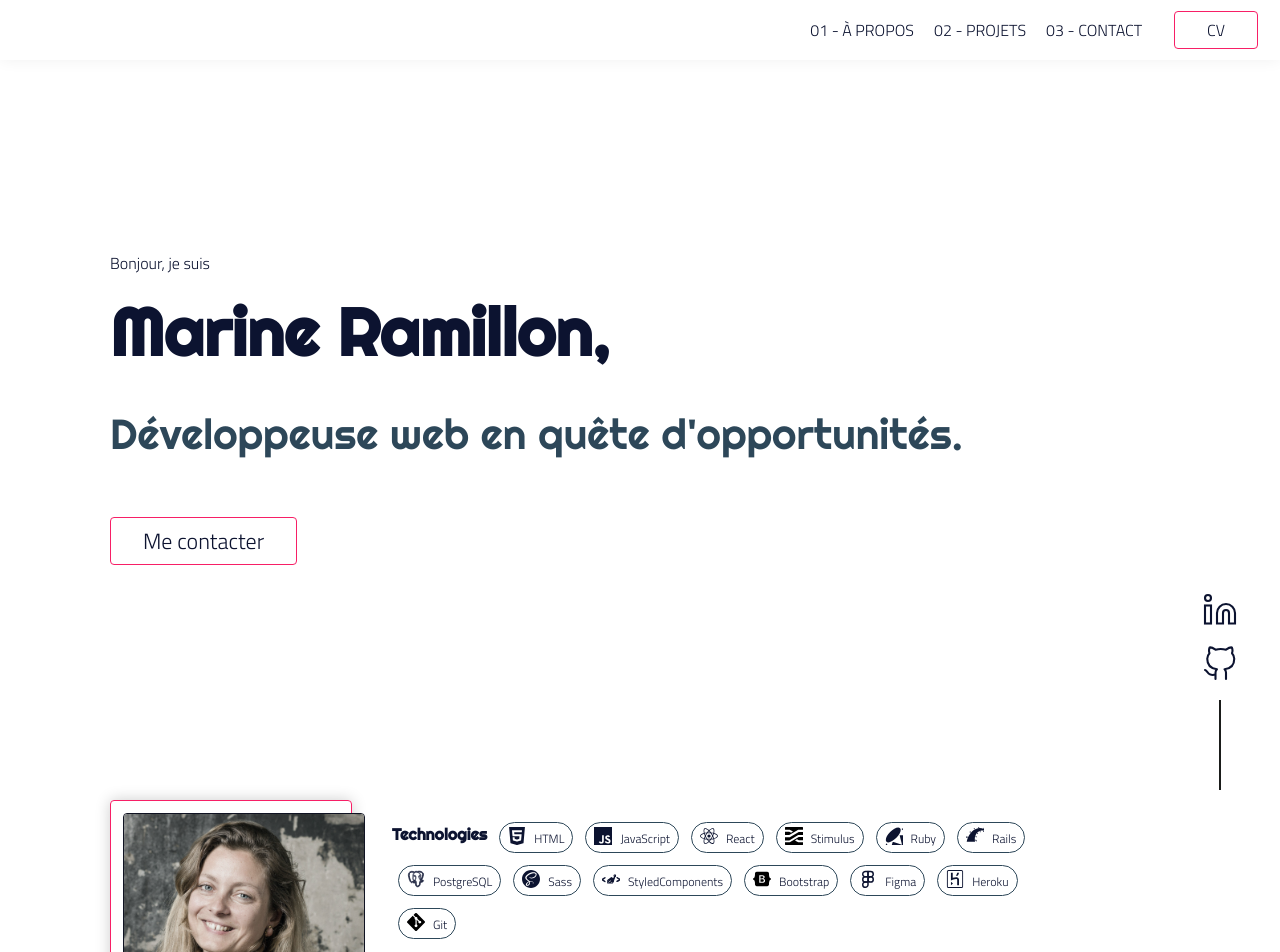
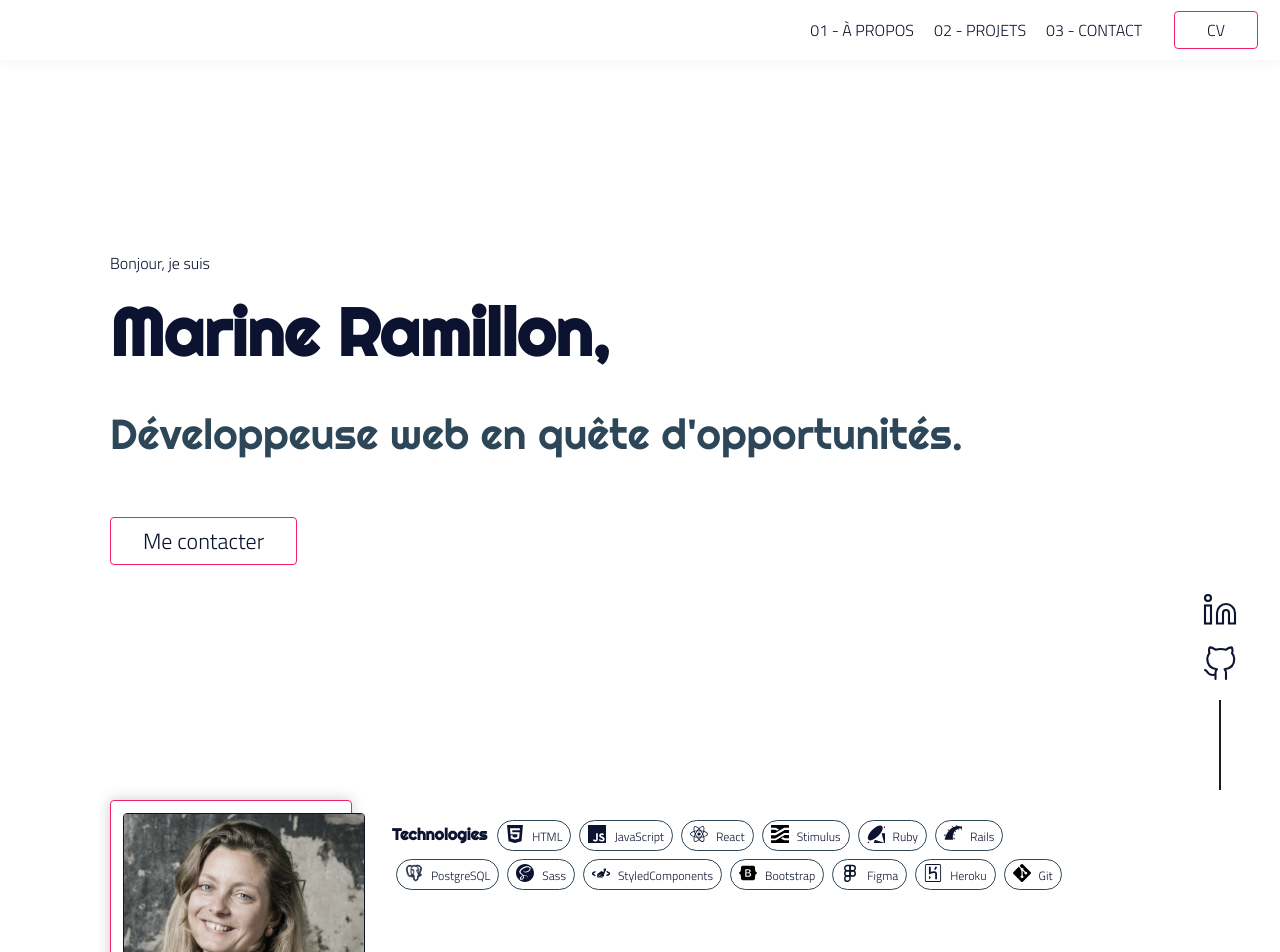
Before and after one commit to noleni/portfolio, a React (Create React App) app: page / in a window 1280 px wide. Shown: the top 952 px of the page. Built offline with nearby package versions, Linux system fonts and the light colour scheme.

Commit message:
margin tech tags

```diff
--- a/src/components/icons/TechTag/TechTag.jsx
+++ b/src/components/icons/TechTag/TechTag.jsx
@@ -6,7 +6,7 @@ const TechTagStyle = styled.div`
   border-radius: 16px;
   display: flex;
   padding: 4px 8px;
-  margin: 6px;
+  margin: 4px;
 
   p {
     margin: 0;
```
